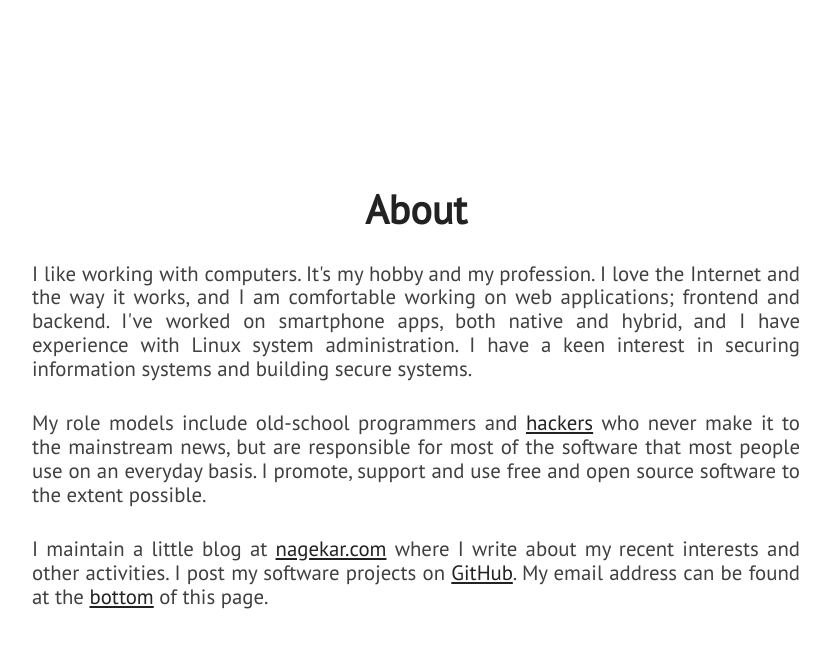
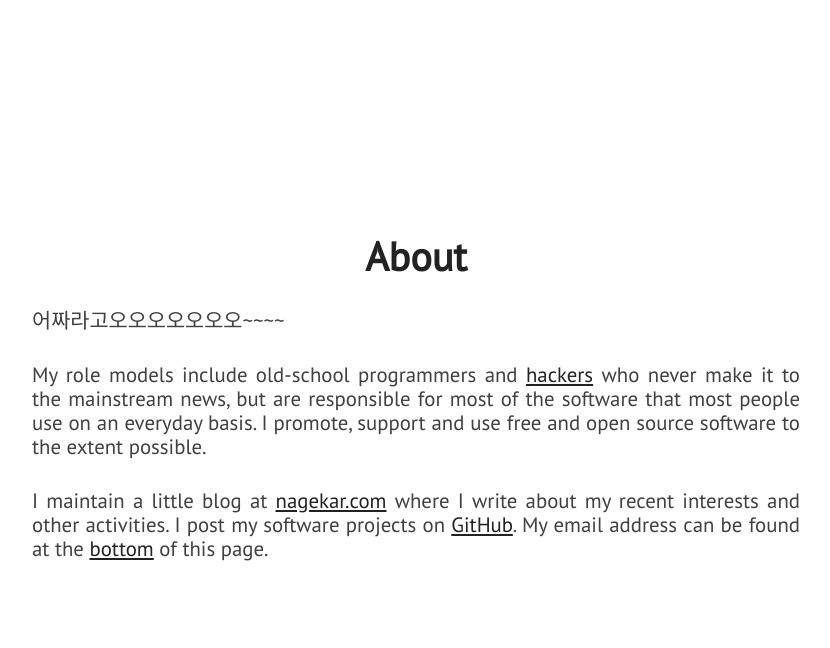
Before and after one commit to qqwdoqwdkm/Portfolio.github.io, a Jekyll site: the page built from index.html, in a window 1280 px wide and 900 px high, scrolled down 1018 px. Shown: the top 648 px of the window, without its empty margins (224-1054 px from the left). Built offline with Jekyll 4.4.1, drawn with Linux system fonts in a browser that asks for light colours; nearby versions of some CDN libraries.

Commit message:
22-02-17 테스트 수정

```diff
--- a/_includes/about.html
+++ b/_includes/about.html
@@ -3,7 +3,7 @@
         <div id="about-text">
             <div class="section-heading">About</div>
             <p class="paragraph-text justify-text">
-                I like working with computers. It's my hobby and my profession. I love the Internet and the way it works, and I am comfortable working on web applications; frontend and backend. I've worked on smartphone apps, both native and hybrid, and I have experience with Linux system administration. I have a keen interest in securing information systems and building secure systems.
+                어짜라고오오오오오오오~~~~
             </p>
             <p class="paragraph-text justify-text">
                 My role models include old-school programmers and <a href="https://stallman.org/articles/on-hacking.html">hackers</a> who never make it to the mainstream news, but are responsible for most of the software that most people use on an everyday basis. I promote, support and use free and open source software to the extent possible.
```
